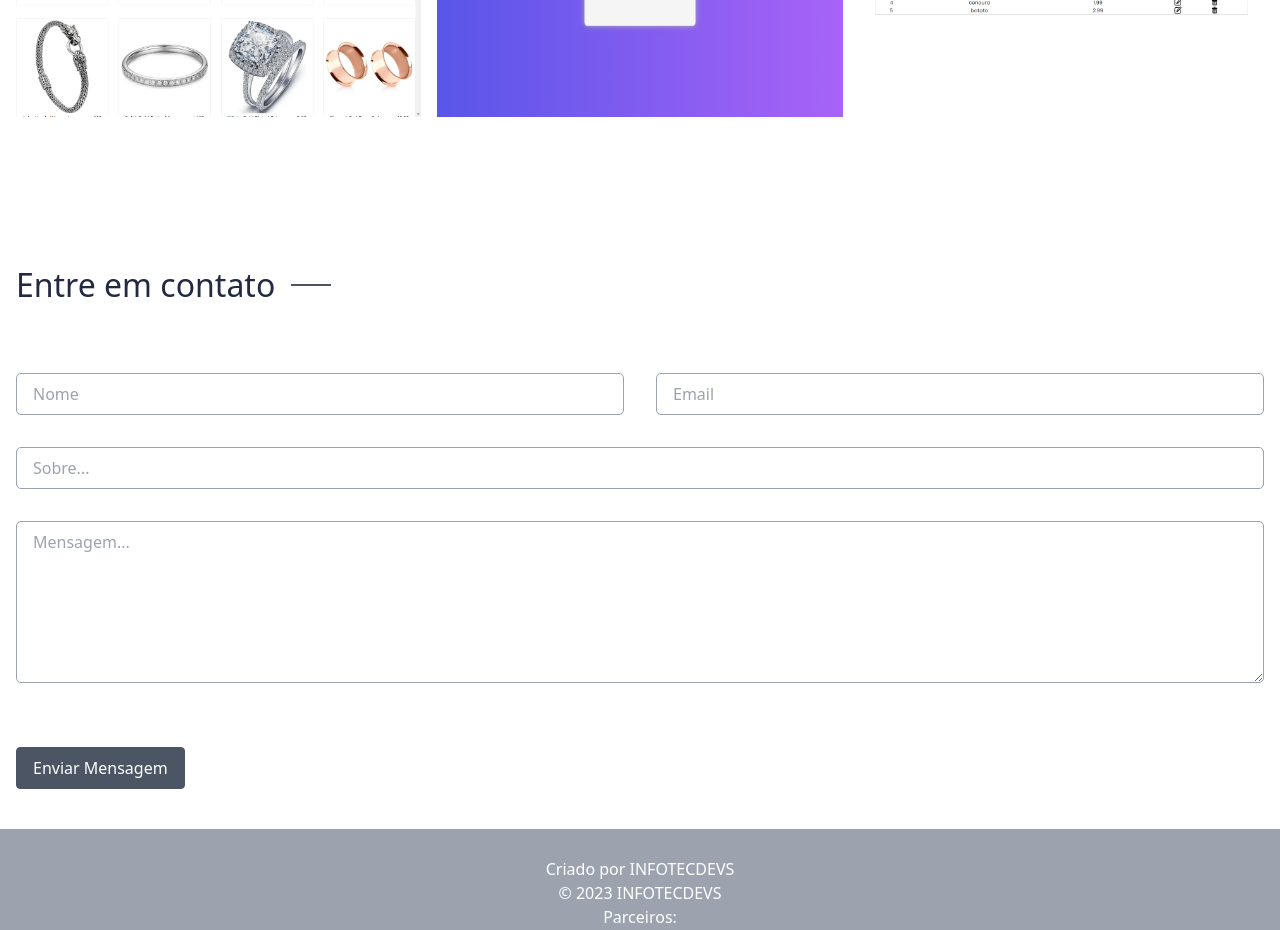
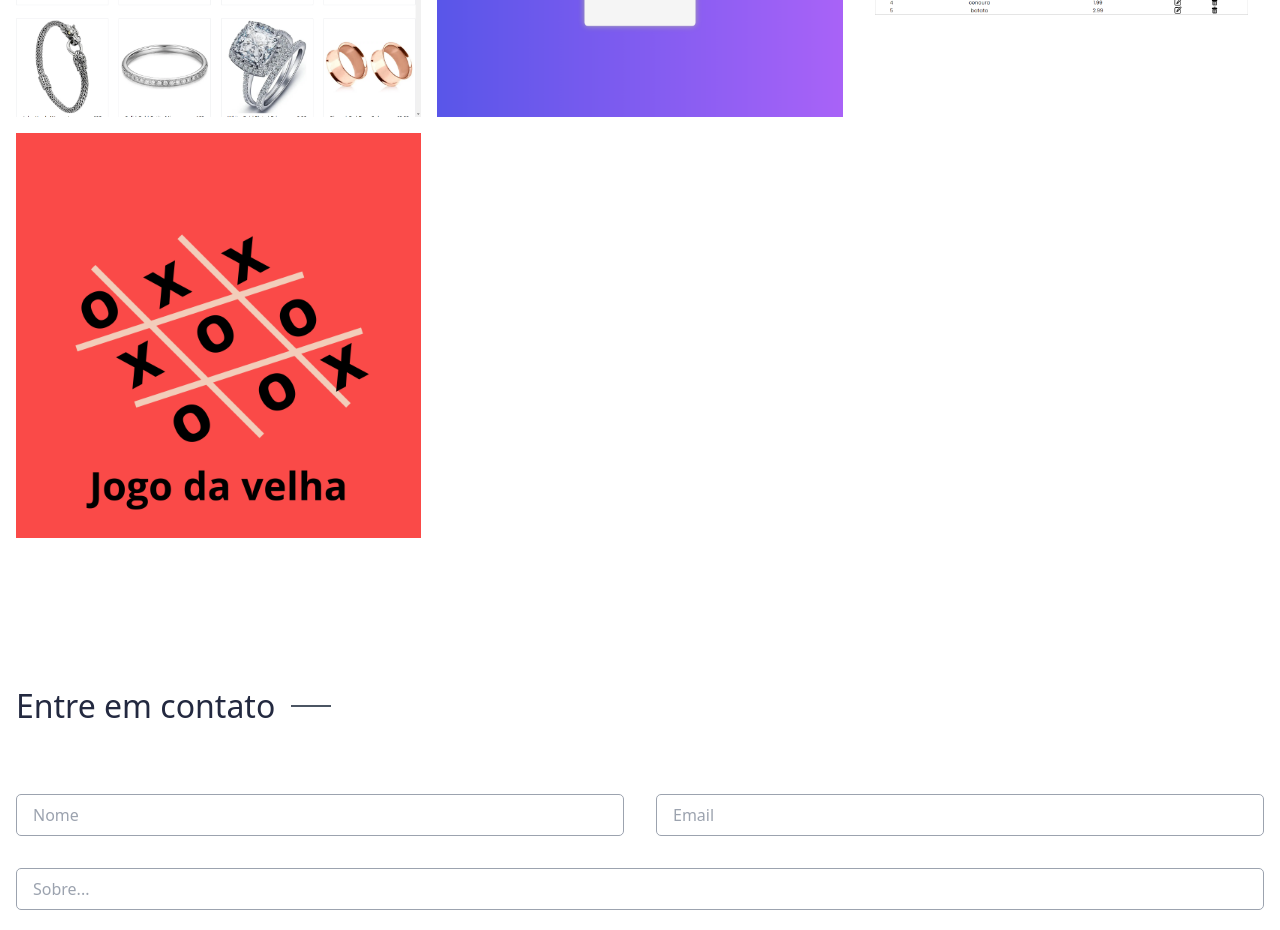
Before and after one commit to intecomerce/infotecdevs-site, a Next.js app: page / in a window 1280 px wide. Shown: the part 3340-4270 px from the top of the page. Built offline with nearby package versions, Linux system fonts and the light colour scheme.

Commit message:
fix for redirect with new tab

```diff
--- a/components/Project/index.tsx
+++ b/components/Project/index.tsx
@@ -9,7 +9,7 @@ interface ProjetoProps {
 }
 const Project: React.FC<ProjetoProps> = ({ title, src, onClick }) => {
     return (
-        <div className="row-span-1 relative group">
+        <div className="row-span-1 relative group" onClick={onClick}>
             <Image src={src} alt="image" />
             <div
                 className="
--- a/components/Work.tsx
+++ b/components/Work.tsx
@@ -5,12 +5,13 @@ import work2 from "../public/images/work2.png";
 import work3 from "../public/images/work3.png";
 import work4 from "../public/images/work4.png";
 import work5 from "../public/images/work1.png";
+import ticTacToe from "../public/images/ticTacToe.png";
 import Project from "./Project";
 
 const Work = () => {
 
     const redireckWork = (uri: string): void => {
-        window.href = uri;
+        window.open(uri, '_blank');
     }
     return (
         <section id="portfolio" className="container mx-auto py-10 px-4">
@@ -21,14 +22,14 @@ const Work = () => {
                 <Project
                     title="Login"
                     src={work1}
-                    onClick={redireckWork("https://oclecio94.github.io/Login-e-Cadastro/")} />
+                    onClick={() => redireckWork("https://oclecio94.github.io/Login-e-Cadastro/")} />
                 <Project
                     title="Login"
                     src={work2}
-                    onClick={() => console.log("click")} />
+                    onClick={() => redireckWork("https://oclecio94.github.io/Lojinha-Horti-Fruti/")} />
                 <Project
                     title="Login"
-                    src={work3} onClick={() => console.log("click")} />
+                    src={work3} onClick={() => redireckWork("https://organo-oclecio94.vercel.app/")} />
                 <Project
                     title="Login"
                     src={work4} onClick={() => console.log("click")} />
@@ -39,6 +40,10 @@ const Work = () => {
                     title="Login"
                     src={work2} onClick={() => console.log("click")} />
 
+                <Project
+                    title="Jogo da Velha"
+                    src={ticTacToe} onClick={() => console.log("click")} />
+
             </div>
         </section>
     );
```
Also changed, not shown: public/images/ticTacToe.png (added).
